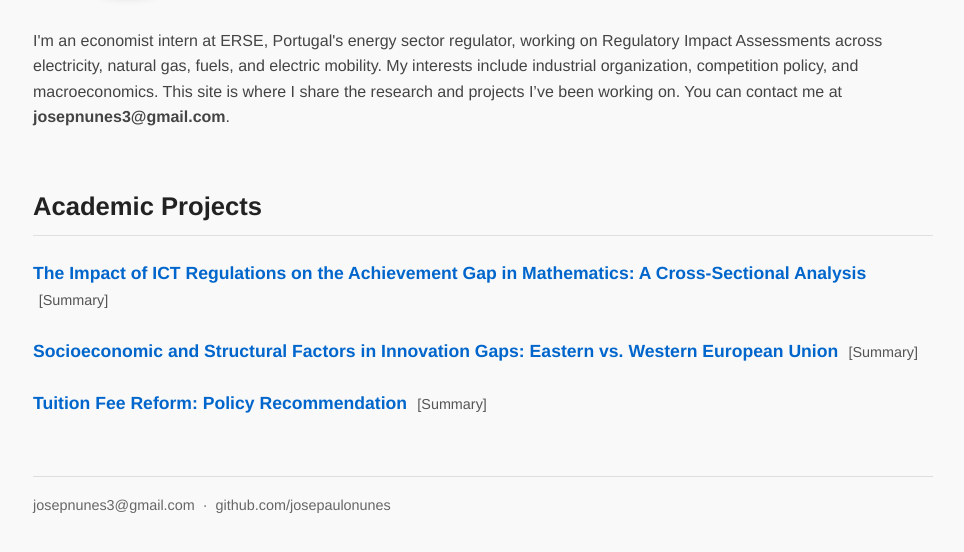
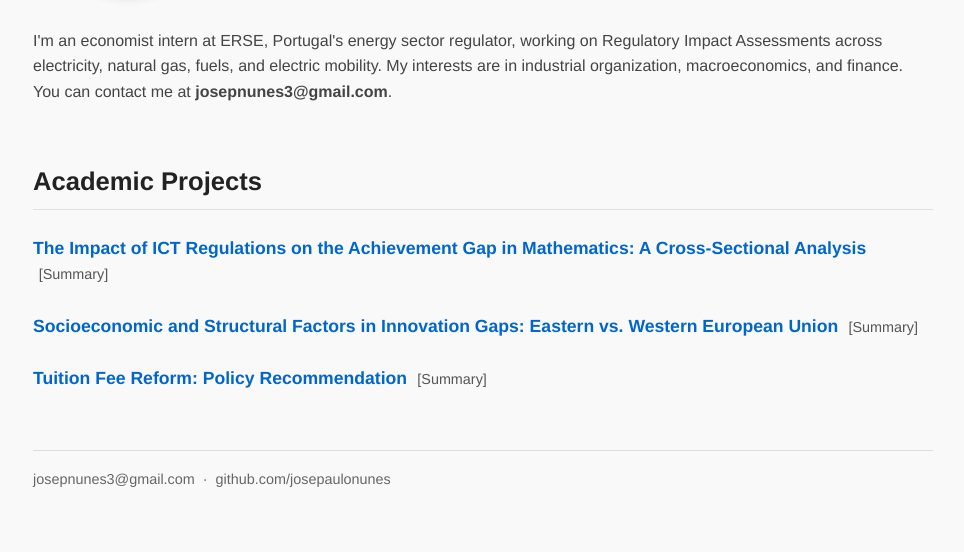
Before and after one commit to josepaulonunes/josepaulonunes.github.io, a Jekyll site: the page built from index.md, in a window 1280 px wide, cut to the strip 317-869 px from the top of the page. Shown: the whole strip, without its empty margins (157-1121 px from the left). Built offline with Jekyll 4.4.1, drawn with Linux system fonts in a browser that asks for light colours.

Commit message:
Update index.md

```diff
--- a/index.md
+++ b/index.md
@@ -21,7 +21,7 @@ title: José Nunes
 </div>
 
 <p class="blurb">
-I'm an economist intern at ERSE, Portugal's energy sector regulator, working on Regulatory Impact Assessments across electricity, natural gas, fuels, and electric mobility. My interests include industrial organization, competition policy, and macroeconomics. This site is where I share the research and projects I’ve been working on. You can contact me at <a href="mailto:josepnunes3@gmail.com">josepnunes3@gmail.com</a>.
+I'm an economist intern at ERSE, Portugal's energy sector regulator, working on Regulatory Impact Assessments across electricity, natural gas, fuels, and electric mobility. My interests are in industrial organization, macroeconomics, and finance. You can contact me at <a href="mailto:josepnunes3@gmail.com">josepnunes3@gmail.com</a>.
 </p>
 
 <h2>Academic Projects</h2>
```
